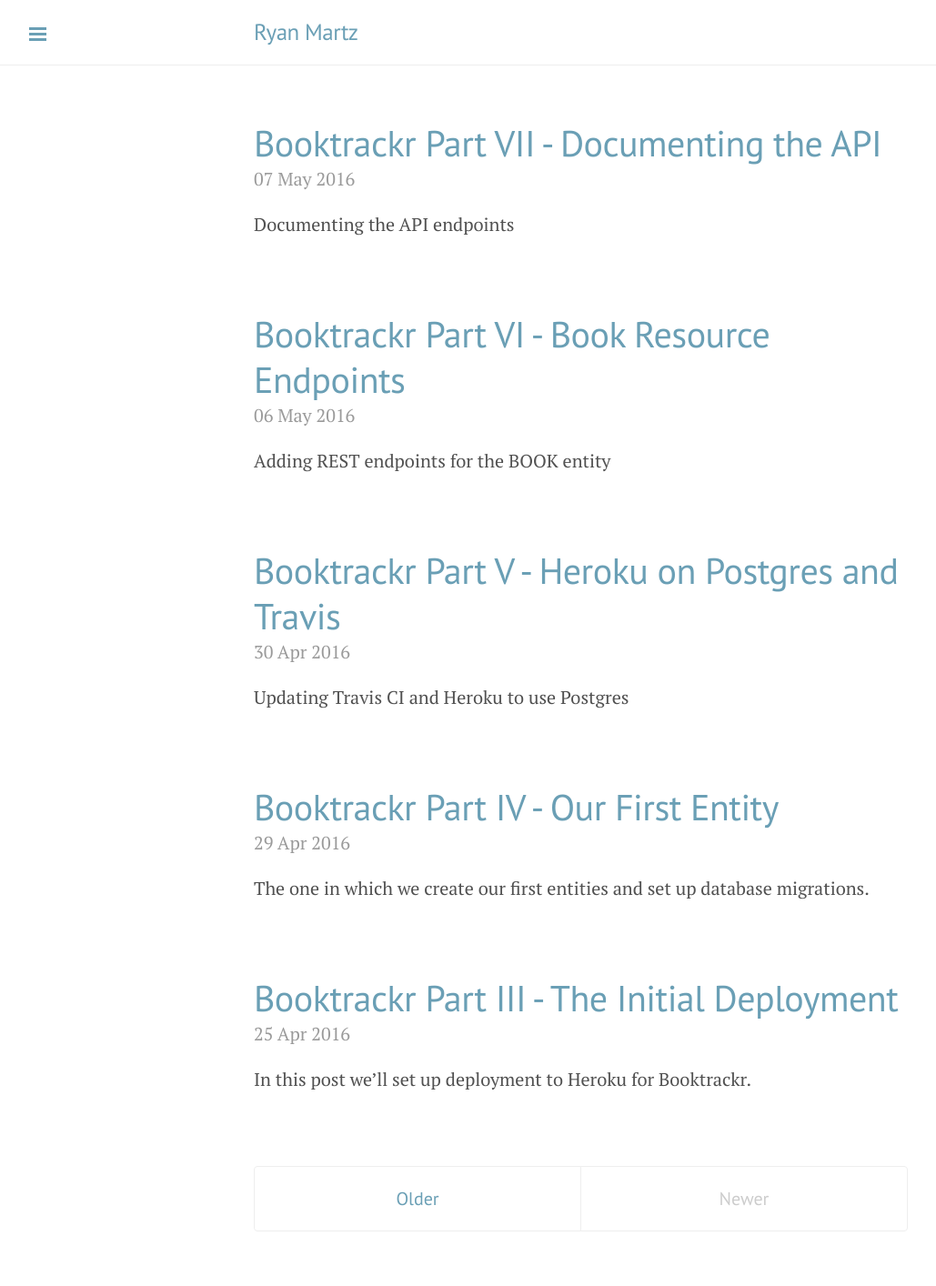
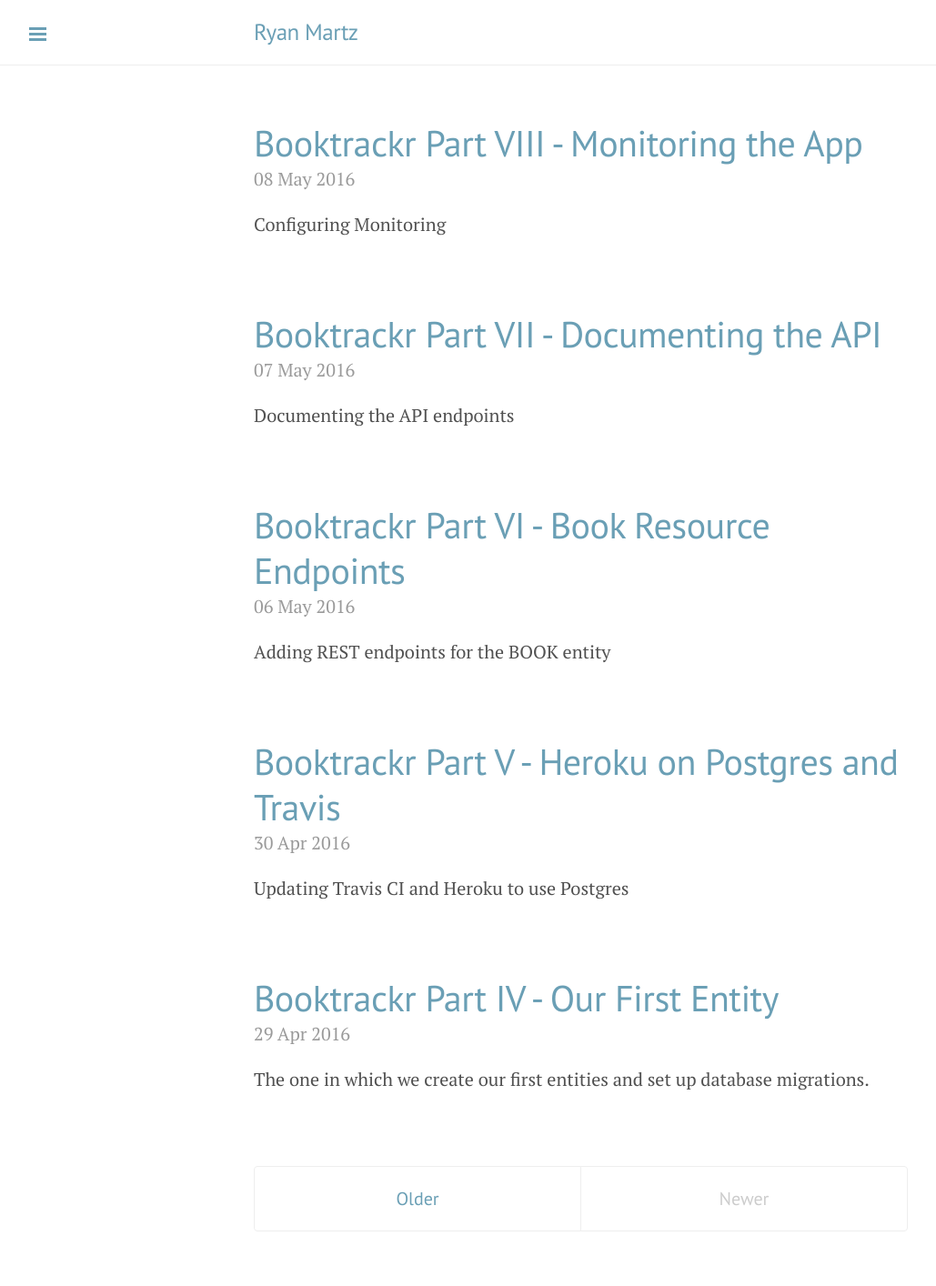
Before and after one commit to rpmartz/rpmartz.github.io, a Jekyll site: the page built from index.html, in a window 1280 px wide. Shown: the whole page at 91% size, without its empty margins (1-1030 px from the left). Built offline with Jekyll 4.4.1, drawn with Linux system fonts in a browser that asks for light colours; nearby versions of some CDN libraries; the list of posts is cut into pages by our own code; comment, search, counter and statistics services are not loaded; part of the change alters nothing that is shown.

Commit message:
finish and publish monitoring post

````diff
--- a/_posts/2016-05-09-booktrackr-part-08-monitoring.md
+++ b/_posts/2016-05-09-booktrackr-part-08-monitoring.md
@@ -4,7 +4,7 @@ title: Booktrackr Part VIII - Monitoring the App
 excerpt: Configuring Monitoring
 date: 2016-05-08
 comments: true
-published: false
+published: true
 ---
 
 In this post we'll set up some lightweight monitoring and metrics infrastructure and plug that into a visualization service.
@@ -49,15 +49,96 @@ You can then poke around the different endpoints like `/health`, `/metrics`, `/b
 
 That lets us know that the application is up, we have plenty of disk space available, and the database is working and the app can connect to it. Pretty cool for one line in our build script.
 
-## Metrics
+## Dropwizard Metrics
+
+Spring Boot's Actuator is pretty cool, but we can do better with just a little bit more work. [Dropwizard](http://www.dropwizard.io/0.9.2/docs/) is a Java library conceptually similar to Spring Boot that doesn't use Spring. Its [metrics module](https://dropwizard.github.io/metrics/3.1.0/), however, is pluggable and can be used with other frameworks. Metrics describes itself as
+
+> ...a Java library which gives you unparalleled insight into what your code does in production.
+
+Sounds like exactly what we want. In short, this will enable us to monitor our application with more granularity than we get with Spring Boot Actuator, collecting things like how long it takes different methods to execute.
+
+### Adding Dropwizard Metrics
+
+Add `compile("io.dropwizard.metrics:metrics-core")` and `compile("io.dropwizard.metrics:metrics-annotation:3.1.2")` to `build.gradle`. Spring Boot will [see Dropwizard Metrics on the classpath and automatically configure itself](http://docs.spring.io/spring-boot/docs/current-SNAPSHOT/reference/htmlsingle/#production-ready-dropwizard-metrics) to both report its metrics to the Dropwizard `MetricsRegistry` as well as expose Dropwizard metrics via the `/metrics` endpoint.
+
+### Annotating Methods
+
+If you annotate a method with `com.codahale.metrics.annotation.Timed`, the Dropwizard Metrics library will capture and can be configured to report metrics about the number of invocations of that method, the mean response time, the mean rate, etc.
+
+### Configuring Metrics Reporting in Spring
+
+[Ryan Tenney](https://github.com/ryantenney) made a library that integrates Spring AOP with Dropwizard metrics, so go ahead and add `compile("com.ryantenney.metrics:metrics-spring:3.1.3")` to the classpath.
+
+That will allow us to create a `MetricsConfig` in our `config` pacakge and configure Dropwizard to report metrics via SLF4J every minute:
+
+```java
+@Configuration
+@EnableMetrics
+public class MetricsConfig extends MetricsConfigurerAdapter {
+
+    private static final Logger log = LoggerFactory.getLogger(MetricsConfig.class);
+
+    @Override
+    public void configureReporters(MetricRegistry metricRegistry) {
+
+        log.debug("Initializing Metrics Log reporting");
+        registerReporter(Slf4jReporter.forRegistry(metricRegistry)
+                .outputTo(LoggerFactory.getLogger("metrics"))
+                .convertRatesTo(TimeUnit.SECONDS)
+                .convertDurationsTo(TimeUnit.MILLISECONDS)
+                .build()).start(1, TimeUnit.MINUTES);
+    }
+}
+```
+
+Here's what the output looks like:
+
+```
+2016-05-08 10:21:48.959  INFO 31273 --- [rter-1-thread-1] metrics: type=TIMER,
+name=com.ryanpmartz.booktrackr.controller.BookController.getAllBooks,
+count=6, min=3.532739, max=240.06568,
+mean=42.7834615291817, stddev=86.25885024225764, median=5.354532,
+p75=6.425993999999999, p95=240.06568, p98=240.06568, p99=240.06568, p999=240.06568,
+mean_rate=0.10653935966822069, m1=0.049260679549892786, m5=0.017358411141467578,
+m15=0.006359177522778316, rate_unit=events/second, duration_unit=milliseconds
+```
+
+It's not the cleanest format in the world to read, but you can see that you get info on the number of times the `getAllBooks()` method was called, along with the fastest (3.5ms) and slowest (240ms) times the call took.
 
 ## Metrics Visualization
 
+Ok, so now we've got some pretty nice reporting that didn't take too much work to set up, which is nice. But the metrics reporting, either through the `/metrics` endpoint or in the application's log, aren't very human readable. Sure, we could format them manually or write some code to do that for use, but there are some great solutions out there for visualizing this data with off-the-shelf integrations with Dropwizard.
+
+### Hosted Graphite
+
+One of those off-the-shelf solutions is a service called [Hosted Graphite](https://www.hostedgraphite.com/). As their name implies, they are a [Graphite](http://graphite.wikidot.com/) SaaS solution, making it easy to report metrics and create beautiful [Grafana](http://grafana.org/) dashboards. It's pretty easy to add a `GraphiteReporter` if you add the `'io.dropwizard.metrics:metrics-graphite:3.1.2'` library as a `compile` dependency to `build.gradle`. In the `MetricsConfig`, underneath the `Slf4jReporter` configruation, add this:
+
+```java
+    Graphite graphite = new Graphite(new InetSocketAddress(graphiteHost, graphitePort));
+
+    registerReporter(GraphiteReporter.forRegistry(metricRegistry)
+             .convertRatesTo(TimeUnit.SECONDS)
+             .convertDurationsTo(TimeUnit.MILLISECONDS)
+             .prefixedWith(hostedGraphiteApiKey)
+             .build(graphite)).start(1, TimeUnit.MINUTES);
+```
+
+Make sure to add the `graphiteHost`, `graphitePort`, and `hostedGraphiteApiKey` fields to the class and inject them as Spring `@Value`s. That's all it takes to start shoveling Booktrackr metrics into Hosted Graphite.
+
+### Visualizing Metrics
+
+Graphite and Grafana are very powerful tools that you should read up on if you have the need for an application monitoring visualization solution. Here's an example of the types of dashboards they can make it easy to create:
+
+![BookController Dashboard](https://s3.amazonaws.com/ryan.martz/blog/images/booktrackr/book_controller_dashboard.png)
+
 ## Wrap Up
 
-So thanks to the hard work that others have done we now have an auto-documenting API that we can use to both view and interact with our API.
+In this installment, we added some monitoring and visualizations to Booktrackr. Although our application is still very simple, we now have some excellent infrastructure in place to record and visualize performance. This will make it much easier for us to spot when strange things are going on with our application, like a higher than usual amount of 401 or 403 response codes, which might indicate people are testing the security of our site.
 
 ### Resources
 
-* [Pull Request](https://github.com/rpmartz/booktrackr/pull/6)
+* [Pull Request](https://github.com/rpmartz/booktrackr/pull/7)
 * [Spring Boot Actuator Docs](http://docs.spring.io/spring-boot/docs/current-SNAPSHOT/reference/htmlsingle/#production-ready)
+* [Graphite](http://graphite.wikidot.com/)
+* [Grafana](http://grafana.org/)
+* [Hosted Graphite Documentation](https://www.hostedgraphite.com/docs/)
````
